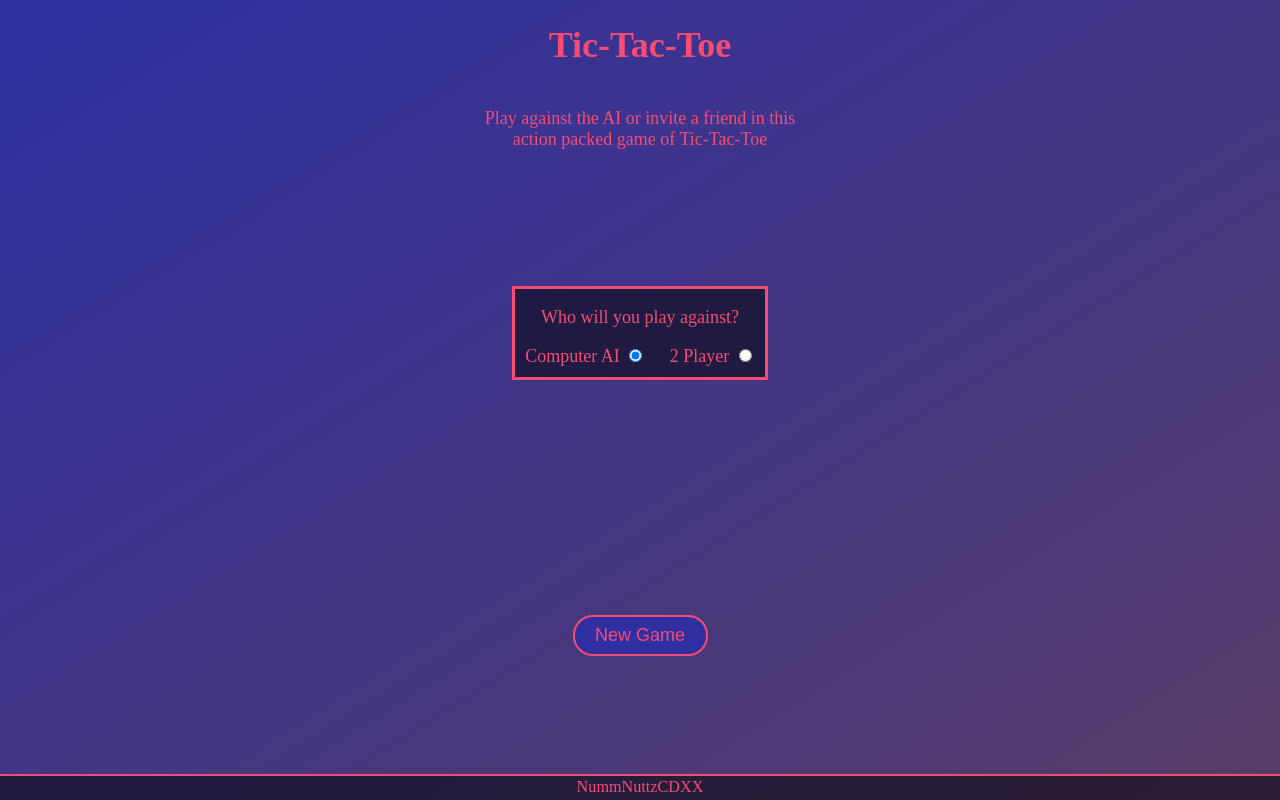
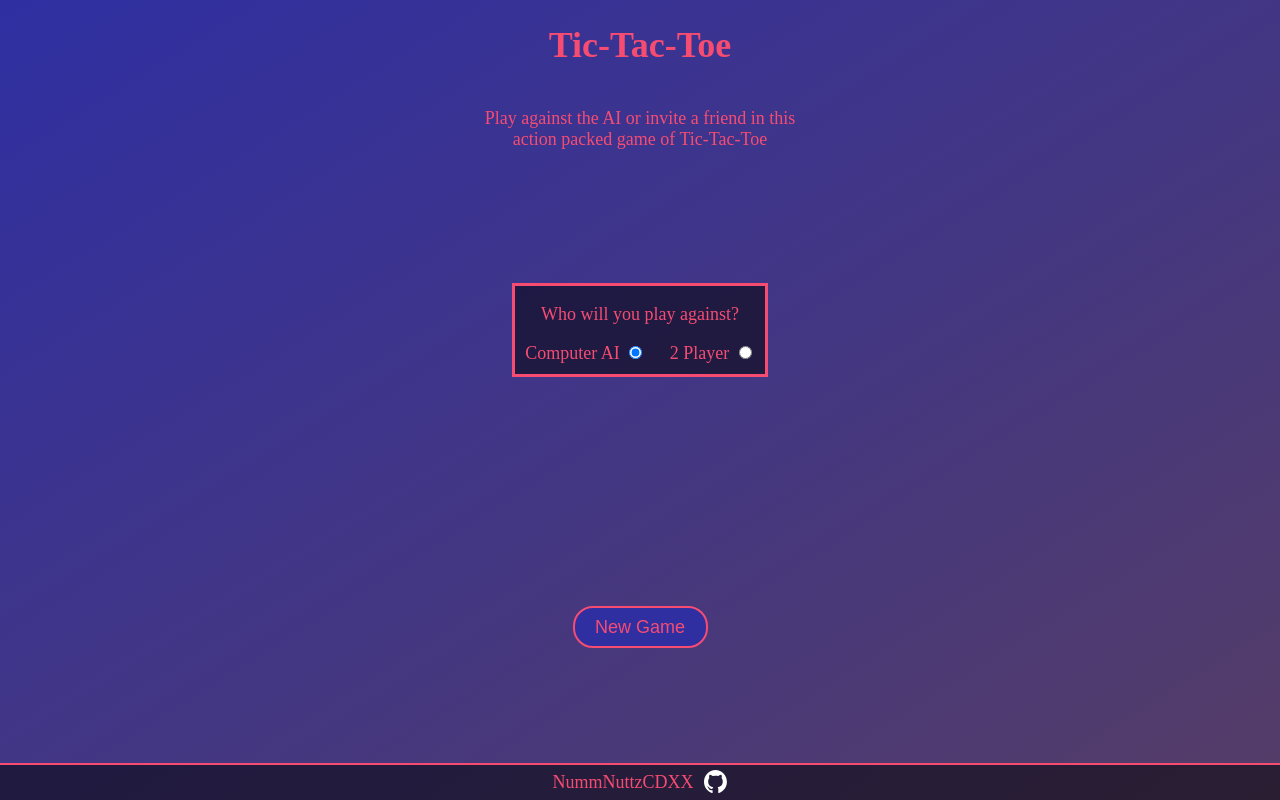
Before and after one commit to NummNuttzCDXX/tic-tac-toe, a plain HTML site: page index.html in a window 1280 px wide. Drawn offline with Linux system fonts and the light colour scheme.

Commit message:
Add github img and link to repository with hover animations

```diff
--- a/index.html
+++ b/index.html
@@ -40,6 +40,6 @@
         <button type="button" class="play">New Game</button>
     </div>
 
-    <footer>NummNuttzCDXX</footer>
+    <footer>NummNuttzCDXX <a href="https://github.com/NummNuttzCDXX/tic-tac-toe"><img src="img/github-mark-white.svg" alt="Link to Repository"></a></footer>
 </body>
 </html>
--- a/style.css
+++ b/style.css
@@ -3,6 +3,7 @@ html {
 }
 
 body {
+    overflow: hidden; /* Needed this bc on transition of github image in footer, scrollbar appeared for some reason */
     margin: 0;
     height: 100vh;
     color: var(--accentLT);
@@ -123,8 +124,8 @@ body {
 
 footer {
     width: 100%;
-    height: 1.8rem;
-    font-size: .9rem;
+    height: 2rem;
+    font-size: 1rem;
 
     border-top: 2px solid var(--accentLT);
     background-color: rgba(0, 0, 0, 0.51);
@@ -133,3 +134,18 @@ footer {
     justify-content: center;
     align-items: center;
 }
+
+footer img {
+    height: 1.3rem;
+    margin-left: 10px;
+    margin-top: 5px;
+    margin-bottom: 2px;
+
+    transform: rotate(-1turn);
+    transition: .5s;
+}
+
+footer img:hover {
+    transform: rotate(1turn) scale(1.2);
+    transition: .5s;
+}
```
Also changed, not shown: img/github-mark-white.svg (added).
